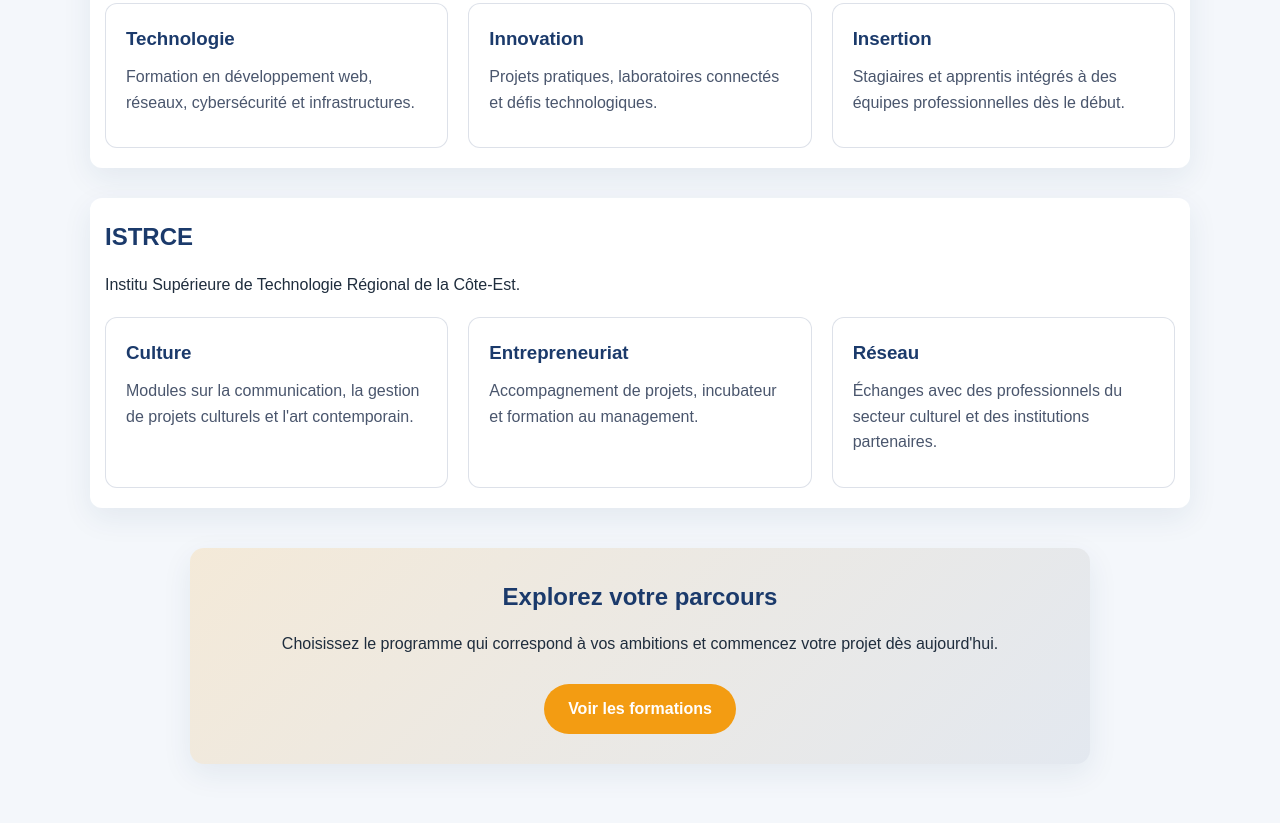
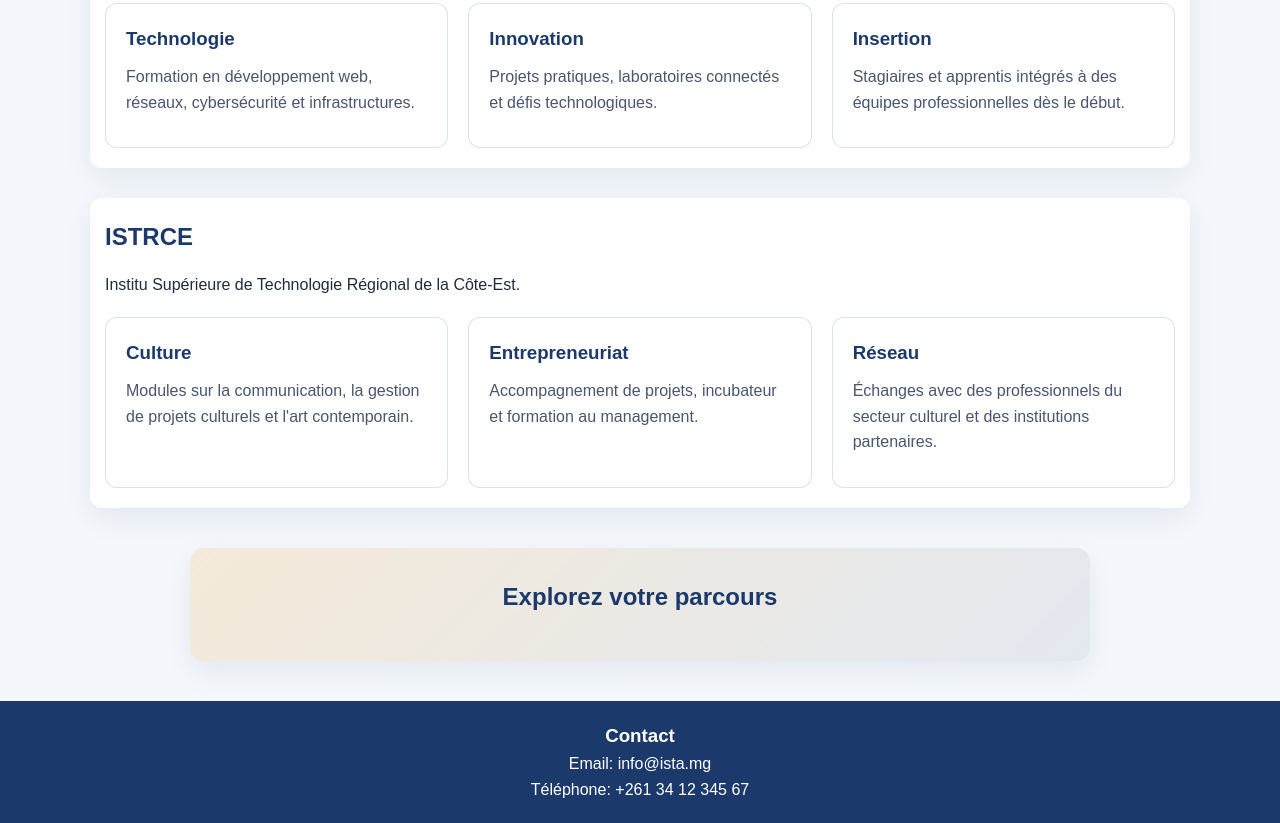
Before and after one commit to Bezara06/parcours, a plain HTML site: page index.html in a window 1280 px wide. Shown: the part 798-1621 px from the top of the page. Drawn offline with Linux system fonts and the light colour scheme.

Commit message:
Add footer section with contact information and style updates

```diff
--- a/index.html
+++ b/index.html
@@ -4,7 +4,8 @@
     <meta charset="UTF-8">
     <meta name="viewport" content="width=device-width, initial-scale=1.0">
     <title>Parcours de formation</title>
-    <link rel="shortcut icon" href="./assets/icon/images.ico" type="image/x-icon">
+    <link rel="shortcut icon" href="./assets/icon/images.ico"
+      type="image/x-icon">
     <link rel="stylesheet" href="style.css">
     <link rel="stylesheet" href="./assets/css/terurn-to-top.css">
     <link rel="stylesheet"
@@ -107,10 +108,16 @@
 
     <section class="cta">
       <h2>Explorez votre parcours</h2>
-      <p>Choisissez le programme qui correspond à vos ambitions et
-        commencez votre projet dès aujourd'hui.</p>
-      <a href="#ifsp">Voir les formations</a>
     </section>
+    <footer>
+      <div class="footer-content">
+        <div class="footer-section">
+          <h3>Contact</h3>
+          <p>Email: info@ista.mg</p>
+          <p>Téléphone: +261 34 12 345 67</p>
+        </div>
+      </div>
+    </footer>
     <div class="return-to-top"><a href="#top">
         <svg
           xmlns="http://www.w3.org/2000/svg" viewBox="0 0 24 24">
--- a/script.js
+++ b/script.js
@@ -8,3 +8,15 @@ toggleMenu.addEventListener('click', () => {
     nav.classList.add('show');
   }
 });
+
+document.addEventListener('click', (event) => {
+  if (!nav.contains(event.target) && !toggleMenu.contains(event.target)) {
+    nav.classList.remove('show');
+  }
+});
+
+document.addEventListener('scroll', () => {
+  if (nav.classList.contains('show')) {
+    nav.classList.remove('show');
+  }
+});
--- a/style.css
+++ b/style.css
@@ -146,6 +146,13 @@ section p {
     border-radius: 50%;
 }
 
+footer {
+    background: var(--principal);
+    color: var(--blanc);
+    padding: 20px 15px;
+    text-align: center;
+}
+
 @media (max-width: 768px) {
     .toggle-menu {
         display: block;
```
Also changed, not shown: iudegds/index.html (+11 -0 lines).
